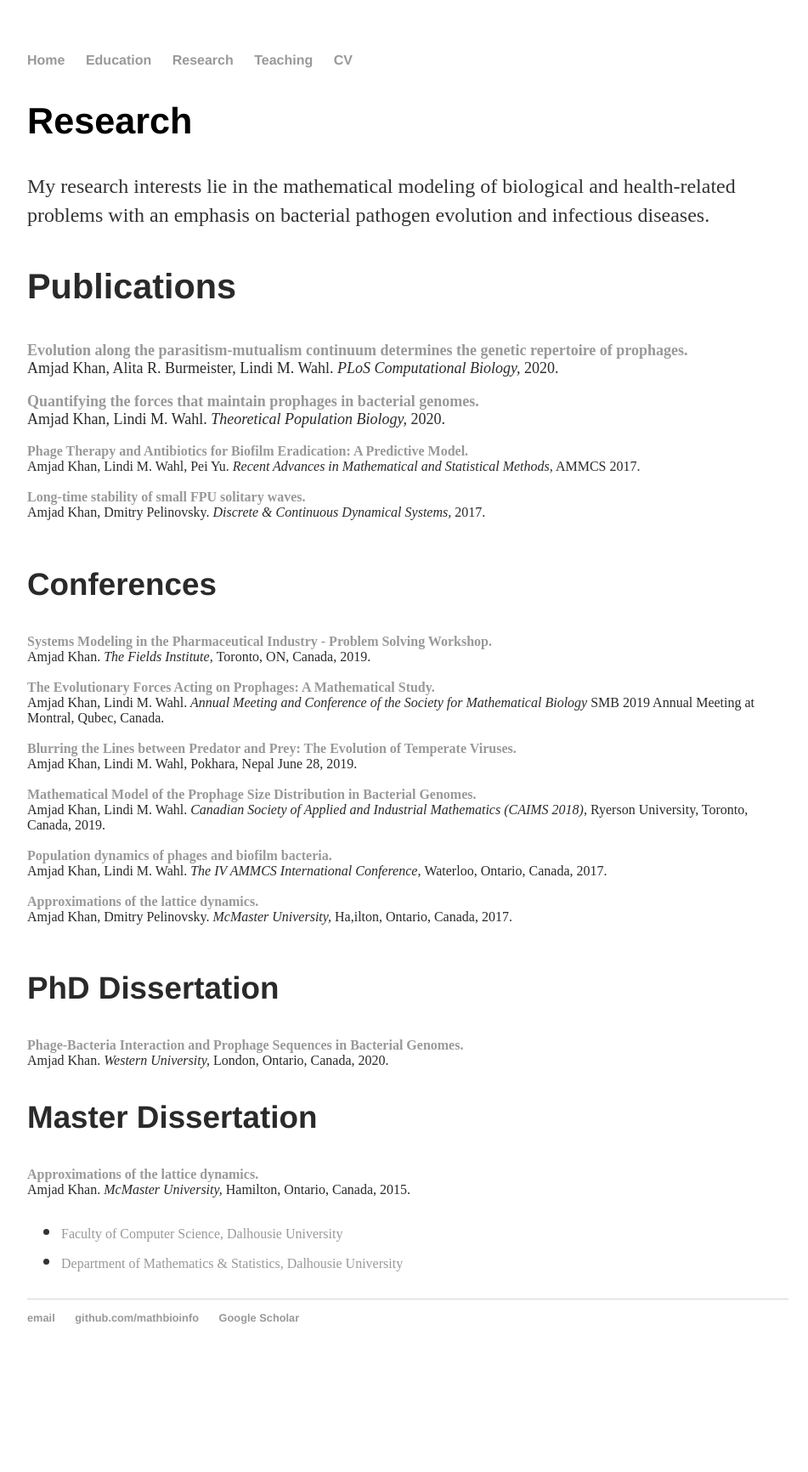
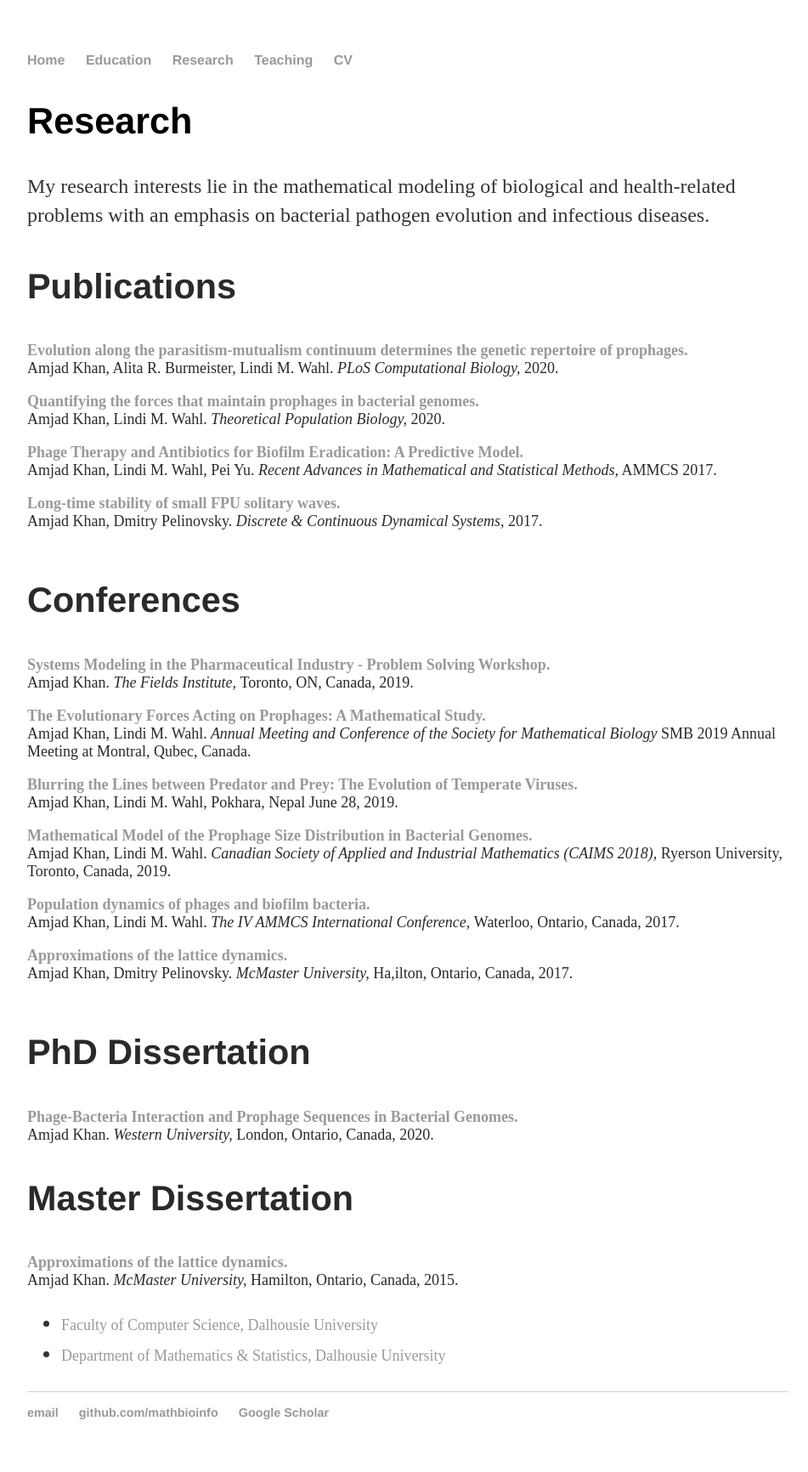
Before and after one commit to MathBioInfo/amjadkhan, a Jekyll site: the page built from Research/index.html, in a window 1280 px wide. Shown: the whole page at 85% size, without its empty margins (160-1111 px from the left). Built offline with Jekyll 4.4.1, drawn with Linux system fonts in a browser that asks for light colours; before the commit the page ends 1620 px from its top, so only the background shows below that.

Commit message:
Update index.html

```diff
--- a/Research/index.html
+++ b/Research/index.html
@@ -27,41 +27,41 @@ title: About my research
 	<a href="https://www.sciencedirect.com/science/article/pii/S0040580919301844">
 	<strong> Quantifying the forces that maintain prophages in bacterial genomes.
 	</strong></a><br />Amjad Khan, Lindi M. Wahl.
-	<em> Theoretical Population Biology,</em> 2020. </font><br /><br /><font color="#2a2a2a" size="3">
+	<em> Theoretical Population Biology,</em> 2020. </font><br /><br /><font color="#2a2a2a" size="4">
 	<a href="https://link.springer.com/chapter/10.1007%2F978-3-319-99719-3_34">
 	<strong> Phage Therapy and Antibiotics for Biofilm Eradication: A Predictive Model.
 	</strong></a><br />Amjad Khan, Lindi M. Wahl, Pei Yu.
-	<em> Recent Advances in Mathematical and Statistical Methods,</em> AMMCS 2017. </font><br /><br /><font color="#2a2a2a" size="3">
+	<em> Recent Advances in Mathematical and Statistical Methods,</em> AMMCS 2017. </font><br /><br /><font color="#2a2a2a" size="4">
 	<a href="https://arxiv.org/abs/1603.01289">
 	<strong> Long-time stability of small FPU solitary waves.
 	</strong></a><br />Amjad Khan, Dmitry Pelinovsky.<em> Discrete & Continuous Dynamical Systems,</em> 2017.
-	</font><br /><br /><font color="#2a2a2a" size="3">
+	</font><br /><br /><font color="#2a2a2a" size="4">
 
 	<h3>Conferences</h3>
 	<a href="http://www.fields.utoronto.ca/activities/19-20/systems-modeling">
 	<strong> Systems Modeling in the Pharmaceutical Industry - Problem Solving Workshop.
 	</strong></a><br />Amjad Khan.<em> The Fields Institute, </em> Toronto, ON, Canada, 2019.
-	</font><br /><br /><font color="#2a2a2a" size="3">
+	</font><br /><br /><font color="#2a2a2a" size="4">
 	<a href="https://www.smb.org/">
 	<strong> The Evolutionary Forces Acting on Prophages: A Mathematical Study.
 	</strong></a><br />Amjad Khan, Lindi M. Wahl.<em> Annual Meeting and Conference of the Society for Mathematical Biology </em> SMB 2019 Annual Meeting at Montral, Qubec, Canada.
-	</font><br /><br /><font color="#2a2a2a" size="3">
+	</font><br /><br /><font color="#2a2a2a" size="4">
 	<a href="https://www.fghsmb.org/">
 	<strong> Blurring the Lines between Predator and Prey: The Evolution of Temperate Viruses.
 	</strong></a><br />Amjad Khan, Lindi M. Wahl,  Pokhara, Nepal June 28, 2019.
-	</font><br /><br /><font color="#2a2a2a" size="3">
+	</font><br /><br /><font color="#2a2a2a" size="4">
 	<a href="https://caims.ca/">
 	<strong> Mathematical Model of the Prophage Size Distribution in Bacterial Genomes.
 	</strong></a><br />Amjad Khan, Lindi M. Wahl.<em> Canadian Society of Applied and Industrial Mathematics (CAIMS 2018), </em> Ryerson University, Toronto, Canada, 2019.
-	</font><br /><br /><font color="#2a2a2a" size="3">
+	</font><br /><br /><font color="#2a2a2a" size="4">
 	<a href="http://www.ammcs2017.wlu.ca/">
 	<strong> Population dynamics of phages and biofilm bacteria.
 	</strong></a><br />Amjad Khan, Lindi M. Wahl.<em> The IV AMMCS International Conference, </em> Waterloo, Ontario, Canada, 2017.
-	</font><br /><br /><font color="#2a2a2a" size="3">
+	</font><br /><br /><font color="#2a2a2a" size="4">
 	<a href="http://www.dfsammcs2017.wlu.ca/">
 	<strong> Approximations of the lattice dynamics.
 	</strong></a><br />Amjad Khan, Dmitry Pelinovsky.<em> McMaster University, </em> Ha,ilton, Ontario, Canada, 2017.
-	</font><br /><br /><font color="#2a2a2a" size="3">
+	</font><br /><br /><font color="#2a2a2a" size="4">
 	<h3>PhD Dissertation</h3>
 	<a href="https://ir.lib.uwo.ca/etd/6957/">
 	<strong> Phage-Bacteria Interaction and Prophage Sequences in Bacterial Genomes.
@@ -72,7 +72,7 @@ title: About my research
 	</strong></a><br />Amjad Khan.<em> McMaster University, </em> Hamilton, Ontario, Canada, 2015.
 
 			<ul class="contacts">
-				<li><a href="https://www.dal.ca/faculty/computerscience.html">Faculty of Computer Science, Dalhousie University</a></font><font color="#2a2a2a" size="3"></li>
-				<li><a href="https://www.dal.ca/faculty/science/math-stats.html">Department of Mathematics & Statistics, Dalhousie University</a></font><font color="#2a2a2a" size="3"></li>
+				<li><a href="https://www.dal.ca/faculty/computerscience.html">Faculty of Computer Science, Dalhousie University</a></font><font color="#2a2a2a" size="4"></li>
+				<li><a href="https://www.dal.ca/faculty/science/math-stats.html">Department of Mathematics & Statistics, Dalhousie University</a></font><font color="#2a2a2a" size="4"></li>
 				</ul>
 		</div>
```
